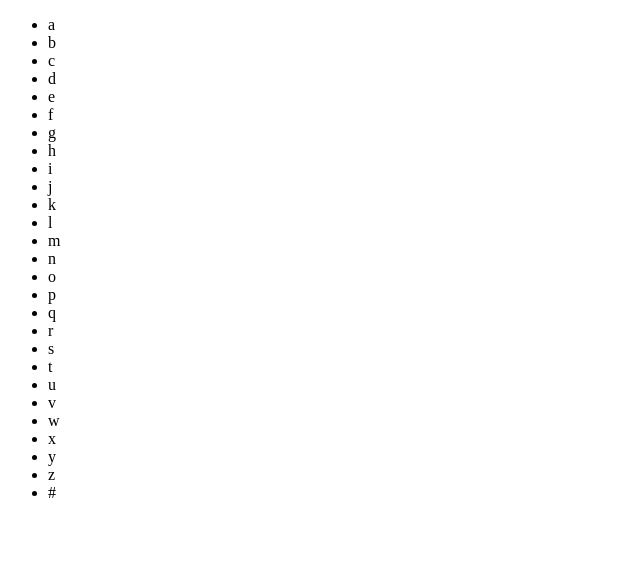
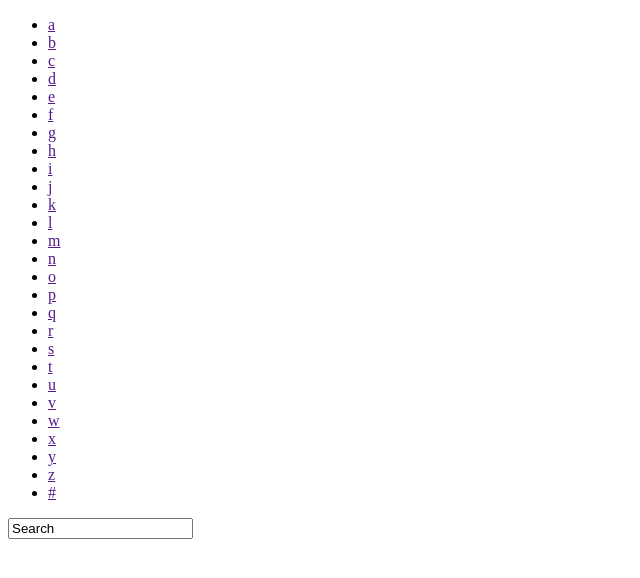
Before and after one commit to joshr9/azlyrics, a plain HTML site: page index.html in a window 1280 px wide. Shown: the whole page, without its empty margins (0-640 px from the left). Drawn offline with Linux system fonts and the light colour scheme.

Commit message:
Put link tags in nav list elements.

```diff
--- a/index.html
+++ b/index.html
@@ -8,35 +8,37 @@
     <section class="top">
       <nav>
         <ul>
-          <li>a</li>
-          <li>b</li>
-          <li>c</li>
-          <li>d</li>
-          <li>e</li>
-          <li>f</li>
-          <li>g</li>
-          <li>h</li>
-          <li>i</li>
-          <li>j</li>
-          <li>k</li>
-          <li>l</li>
-          <li>m</li>
-          <li>n</li>
-          <li>o</li>
-          <li>p</li>
-          <li>q</li>
-          <li>r</li>
-          <li>s</li>
-          <li>t</li>
-          <li>u</li>
-          <li>v</li>
-          <li>w</li>
-          <li>x</li>
-          <li>y</li>
-          <li>z</li>
-          <li>#</li>
+          <li><a href="">a</a></li>
+          <li><a href="">b</a></li>
+          <li><a href="">c</a></li>
+          <li><a href="">d</a></li>
+          <li><a href="">e</a></li>
+          <li><a href="">f</a></li>
+          <li><a href="">g</a></li>
+          <li><a href="">h</a></li>
+          <li><a href="">i</a></li>
+          <li><a href="">j</a></li>
+          <li><a href="">k</a></li>
+          <li><a href="">l</a></li>
+          <li><a href="">m</a></li>
+          <li><a href="">n</a></li>
+          <li><a href="">o</a></li>
+          <li><a href="">p</a></li>
+          <li><a href="">q</a></li>
+          <li><a href="">r</a></li>
+          <li><a href="">s</a></li>
+          <li><a href="">t</a></li>
+          <li><a href="">u</a></li>
+          <li><a href="">v</a></li>
+          <li><a href="">w</a></li>
+          <li><a href="">x</a></li>
+          <li><a href="">y</a></li>
+          <li><a href="">z</a></li>
+          <li><a href="">#</a></li>
         </ul>
       </nav>
+      <!-- Search box -->
+      <input type="text" name="input" value="Search">
     </section>
 
   </body>
```
